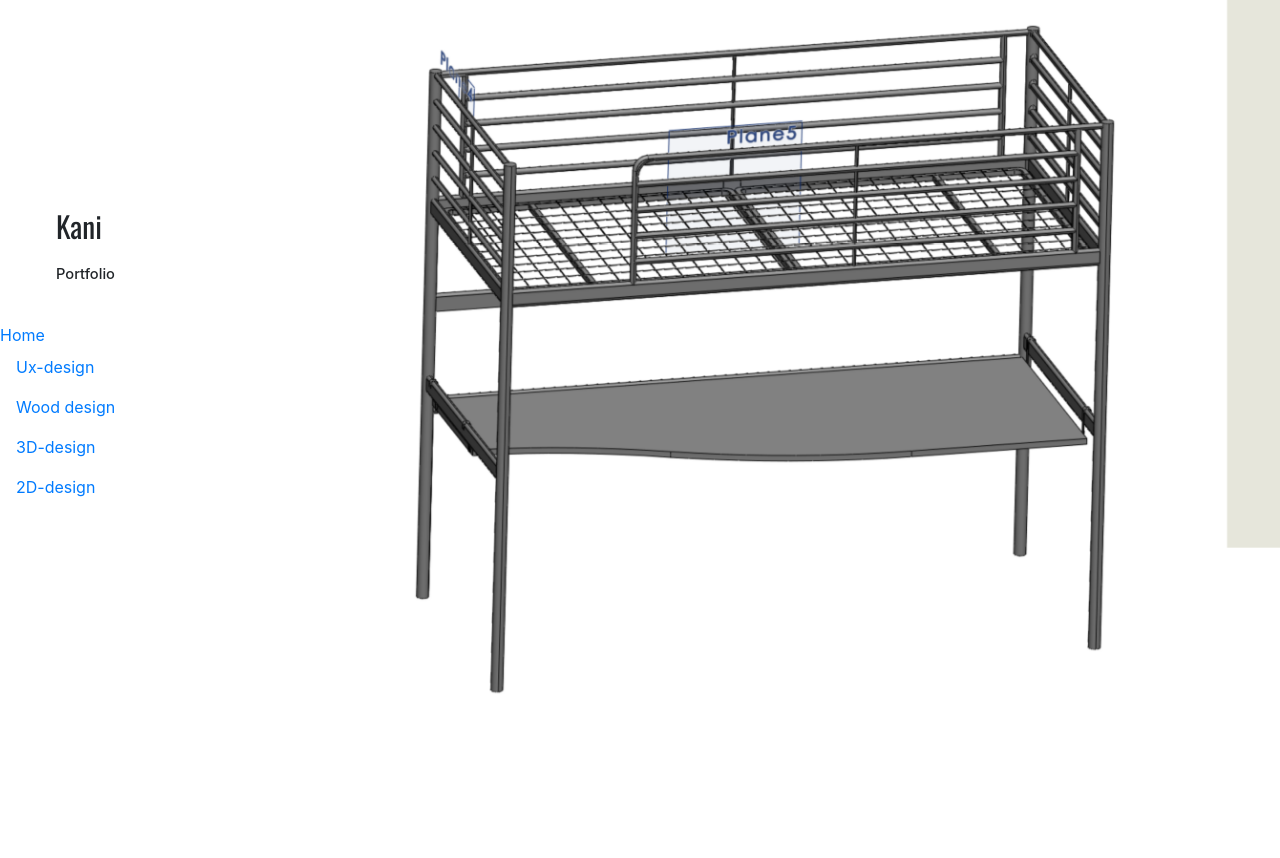
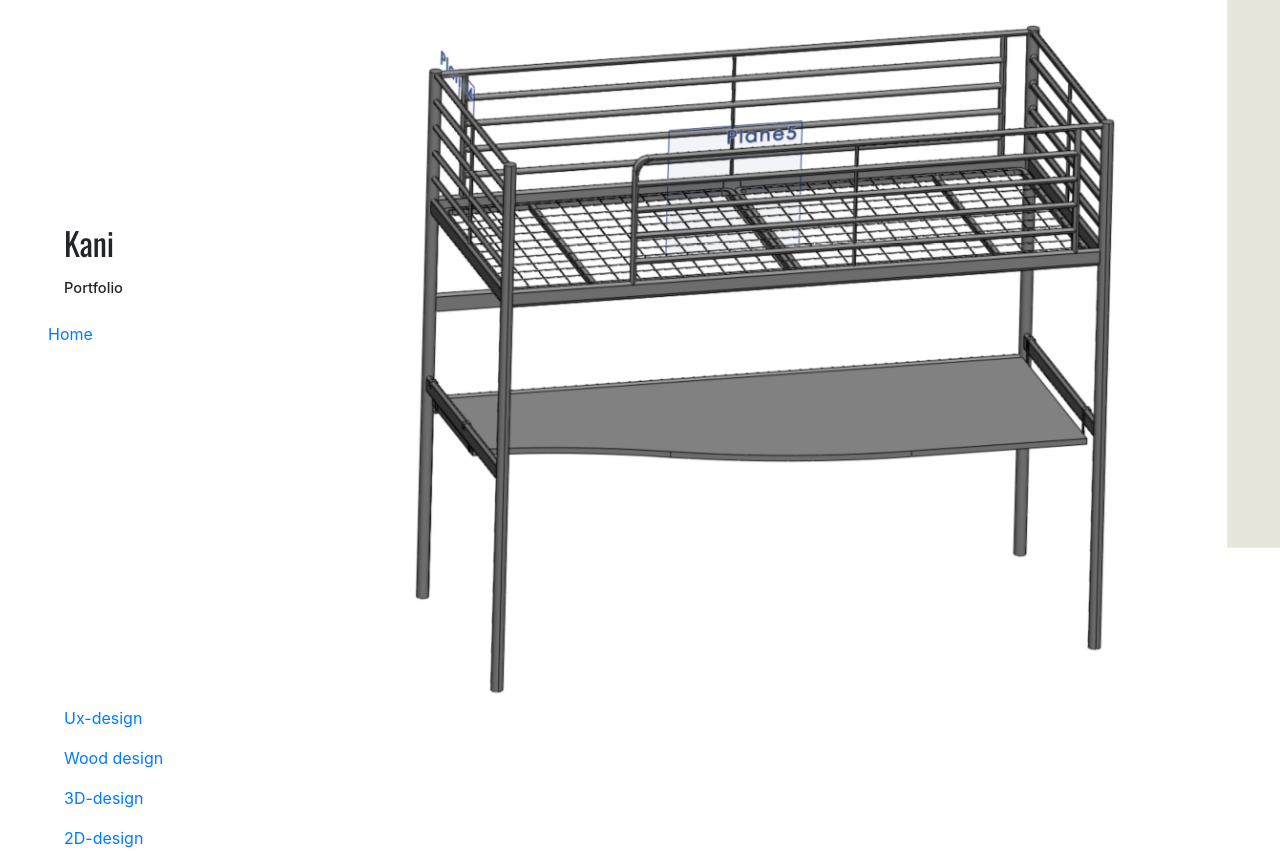
Before and after one commit to kany0/kani.github.io, a plain HTML site: page gallery.html in a window 1280 px wide. Before the commit the page ends 800 px from the top, so only its background shows below. Drawn offline with nearby package versions, Linux system fonts and the light colour scheme.

Commit message:
Update gallerystyles.css

```diff
--- a/gallerystyles.css
+++ b/gallerystyles.css
@@ -1,20 +1,22 @@
 .page-title {
-  padding-left: 3.5em;
-  padding-top: 13em;
-  padding-bottom: 2em;
+  padding-left: 4em;
+  padding-top: 14em;
+  padding-bottom: 1em;
 }
 .page-title h3 {
-  font-size: 22pt;
+  font-size: 24pt;
   font-family: 'Oswald';
-  padding-bottom: .5em;
+  padding-bottom: .3em;
 }
 .page-title h4 {
   font-size: 11pt;
-.nav-link {
+}
+.home-link {
+  padding-bottom: 22em;
   padding-left: 3em;
 }
-.home-link {
-  padding-bottom: 1em;
+.nav {
+  padding-left: 3em;
 }
 .carousel-item {
   height: 100%;
```
